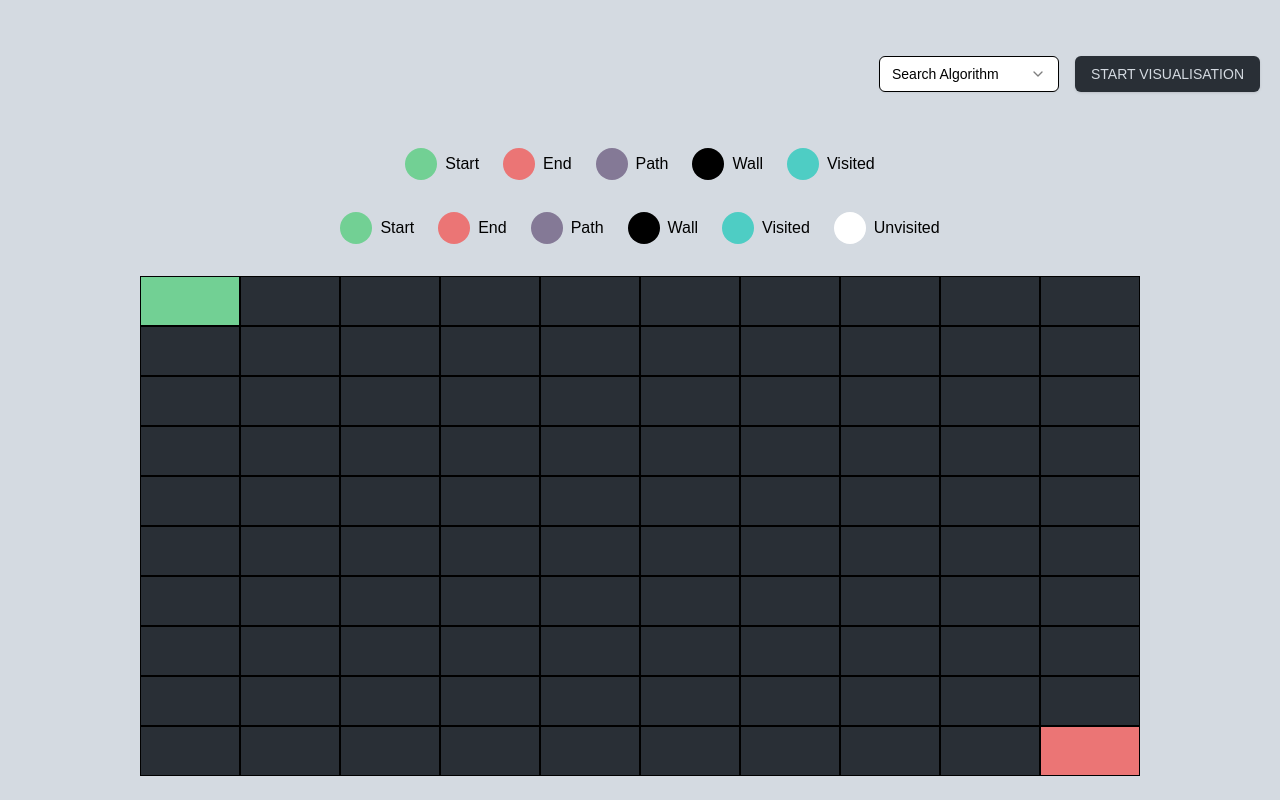
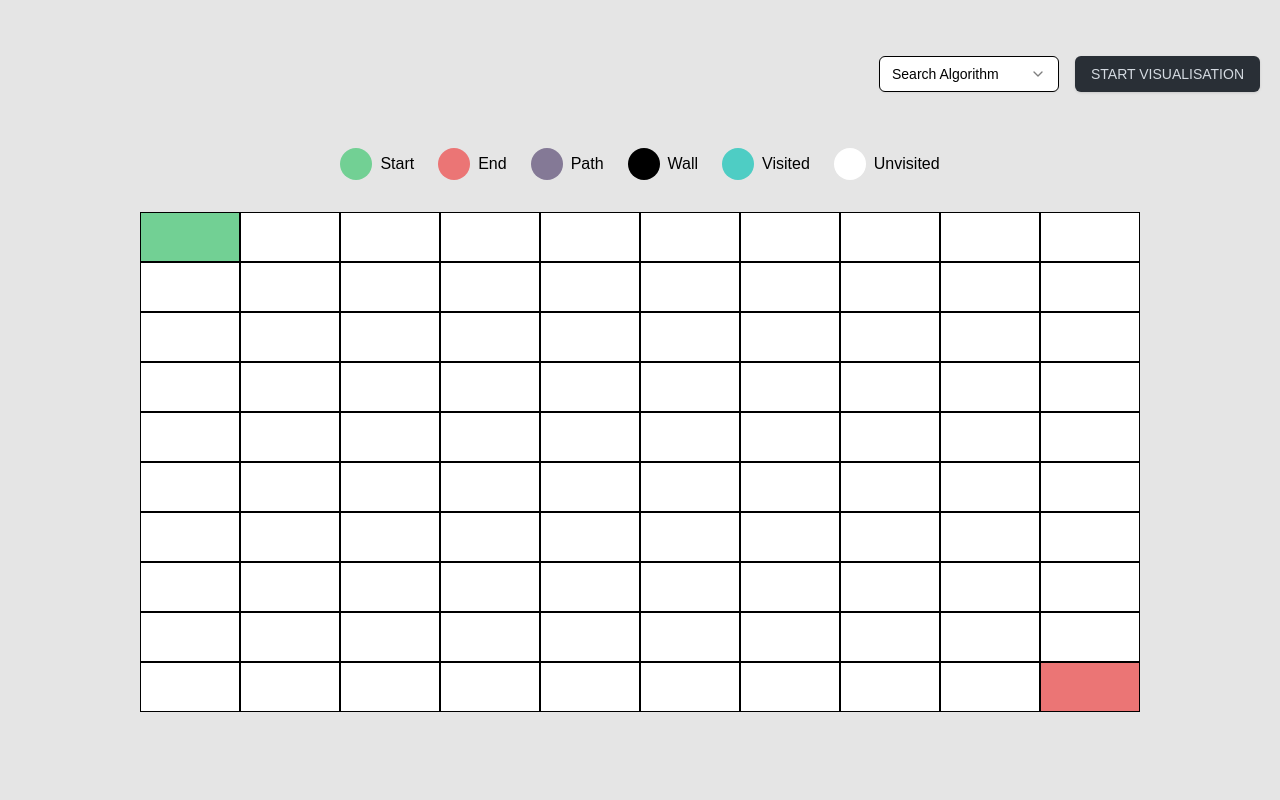
Before and after one commit to ChantelleKerr/algorithm-visualiser, a Next.js app: page /pathfinder in a window 1280 px wide. Built offline with nearby package versions, Linux system fonts and the light colour scheme.

Commit message:
Add select algorithm functionality

```diff
--- a/app/globals.css
+++ b/app/globals.css
@@ -9,7 +9,7 @@ body {
 
 @layer base {
   :root {
-    --background: #d4dae1;
+    --background: #e5e5e5;
     --foreground: 240 10% 3.9%;
     --primary: #292f36;
     --primary-foreground: #d4dae1;
--- a/app/pathfinder/page.tsx
+++ b/app/pathfinder/page.tsx
@@ -1,7 +1,7 @@
 "use client";
 import Grid from "@/components/Grid/Grid";
 import ControlPanel from "@/components/ControlPanel/ControlPanel";
-import NodePanel from "@/components/ControlPanel/NodePanel";
+import Legend from "@/components/Grid/Legend";
 import useGrid from "@/hooks/UseGrid";
 import { useEffect } from "react";
 
@@ -16,7 +16,7 @@ const PathFinder = () => {
   return (
     <>
       <ControlPanel grid={grid} setGrid={setGrid} rows={ROWS} cols={COLS} />
-      <NodePanel />
+      {/* <Legend /> */}
       <Grid grid={grid} rows={ROWS} cols={COLS} />
     </>
   );
--- a/components/ControlPanel/ControlPanel.tsx
+++ b/components/ControlPanel/ControlPanel.tsx
@@ -9,6 +9,7 @@ import {
 } from "@/components/ui/select";
 import { BFS } from "@/algorithms/pathfinder/bfs";
 import { Node } from "@/types/types";
+import { useState } from "react";
 
 interface Props {
   grid: Node[][];
@@ -17,13 +18,20 @@ interface Props {
   cols: number;
 }
 const ControlPanel = ({ grid, setGrid, rows, cols }: Props) => {
+  const [algorithm, setAlgorithm] = useState<string>();
   const visualiseAlgorithm = () => {
-    BFS(grid, grid[0][0], setGrid, rows, cols);
+    switch (algorithm) {
+      case "BFS":
+        BFS(grid, grid[0][0], setGrid, rows, cols);
+        return;
+      default:
+        return;
+    }
   };
 
   return (
     <div className="flex w-full py-14 justify-end gap-4">
-      <Select>
+      <Select onValueChange={(val) => setAlgorithm(val)}>
         <SelectTrigger className="w-[180px]">
           <SelectValue placeholder="Search Algorithm" />
         </SelectTrigger>
--- a/components/ControlPanel/NodePanel.tsx
+++ /dev/null
@@ -1,34 +0,0 @@
-const NodePanelItem = ({
-  colour,
-  label,
-}: {
-  colour: string;
-  label: string;
-}) => {
-  return (
-    <li className="flex items-center gap-2">
-      <div className={`rounded-full w-8 h-8 ${colour}`} />
-      <span>{label}</span>
-    </li>
-  );
-};
-
-const NodePanel = () => {
-  const nodeTypes = [
-    { colour: "bg-start", label: "Start" },
-    { colour: "bg-end", label: "End" },
-    { colour: "bg-path", label: "Path" },
-    { colour: "bg-wall", label: "Wall" },
-    { colour: "bg-visited", label: "Visited" },
-  ];
-
-  return (
-    <ul className="flex justify-center gap-6 mb-8">
-      {nodeTypes.map((node, index) => (
-        <NodePanelItem key={index} colour={node.colour} label={node.label} />
-      ))}
-    </ul>
-  );
-};
-
-export default NodePanel;
--- a/hooks/UseGrid.ts
+++ b/hooks/UseGrid.ts
@@ -37,7 +37,6 @@ const useGrid = () => {
       }
       newGrid.push(newRow);
     }
-    console.log("EWFWEF ", newGrid);
     setGrid(newGrid);
   };
 
--- a/styles/Grid.styles.ts
+++ b/styles/Grid.styles.ts
@@ -31,7 +31,7 @@ export const GridItem = styled.div<{
             return "#4ECDC4";
           case NodeStatus.Unseen:
           default:
-            return "#292F36";
+            return "white";
         }
     }
   }};
```
